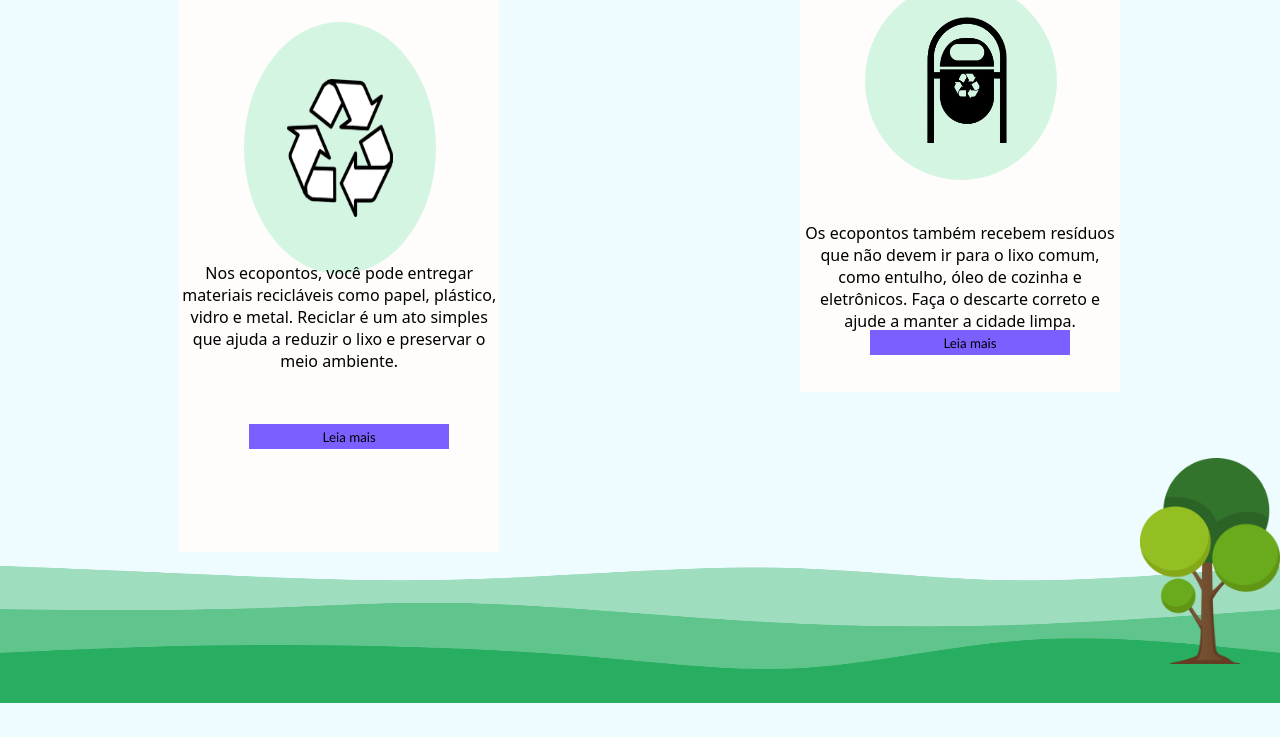
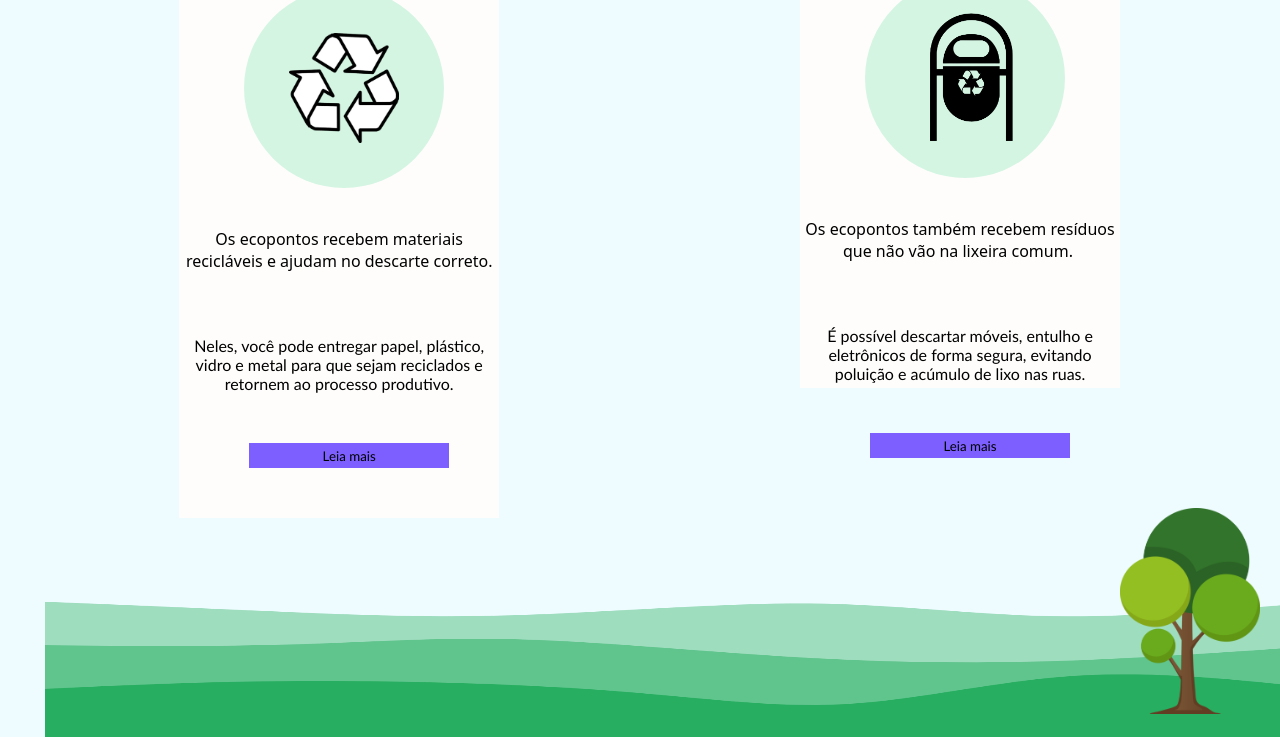
Before and after one commit to senacrs-emti/2025-1MA-cidadeconectada-G08, a plain HTML site: page sobre.html in a window 1280 px wide. Shown: the part 262-999 px from the top of the page. Before the commit the page ends 968 px from the top, so only its background shows below. Drawn offline with Linux system fonts and the light colour scheme.

Commit message:
ajustei o js e css- sobre

```diff
--- a/sobre.css
+++ b/sobre.css
@@ -1,4 +1,4 @@
-*{
+    *{
     padding: 0px;
     margin: 0px;
 
@@ -13,6 +13,14 @@ h1{
     margin-top: 60px;
     font-family:'Franklin Gothic Medium', 'Arial Narrow', Arial, sans-serif
 }
+
+#retangulo-verde{
+    float: left;
+    display: block;
+    width: 100%;
+    height: 40px;
+    background-color: #27AE60;
+}
 #Quadrado-branco1{
     width: 25%;
     height: 70%;
@@ -22,6 +30,7 @@ h1{
     margin-left: 14%;
     margin-top: 200px;
     position: absolute;
+    max-width: 10000px;
 }
 #Quadrado-branco2{
     width: 25%;
@@ -32,10 +41,12 @@ h1{
     margin-left: 800px;
     margin-top: 160px;
     position: relative;
+    max-width: 1000px;
+
 }
 #circulo1{
-    width: 60%;
-    height: 45%;
+    width: 200px;
+    height: 200px;
     float: left;
     display: flex;
     background-color: #D5F5E3;
@@ -45,8 +56,8 @@ h1{
     align-items: center;
 }
 #circulo2{
-     width: 60%;
-    height: 45%;
+     width: 200px;
+    height: 200px;
     float: left;
     display: flex;
     background-color: #D5F5E3;
@@ -57,34 +68,53 @@ h1{
 }
 #p1{
     margin-top: 270px;
-    position: absolute;
     font-family: system-ui, -apple-system, BlinkMacSystemFont, 'Segoe UI', Roboto, Oxygen, Ubuntu, Cantarell, 'Open Sans', 'Helvetica Neue', sans-serif;
     text-align: center;
 }
 #p2{
     margin-top: 270px;
-    position: absolute;
     font-family: system-ui, -apple-system, BlinkMacSystemFont, 'Segoe UI', Roboto, Oxygen, Ubuntu, Cantarell, 'Open Sans', 'Helvetica Neue', sans-serif;
     text-align: center;
 }
+#texto-escondido{
+    display: none;
+    display: flex;
+    margin-top: 20%;
+    text-align: center;
+}
+#texto-escondido2{
+    display: none;
+    display: flex;
+    margin-top: 20%;
+    text-align: center;
+}
+
 
 #leia-mais{
-    margin-top: 150px;
+    margin-top: 50px;
     margin-left: 70px;
     width: 200px;
     height: 25px;
     border: 0px;
     background-color: #7D5FFF;
     position: relative;
+    transform: 0.3s;
+}
+#leia-mais:hover{
+    opacity: 0.6;
 }
 #leia-mais2{
-    margin-top: 150px;
+    margin-top: 50px;
     margin-left: 70px;
     width: 200px;
     height: 25px;
     border: 0px;
     background-color: #7D5FFF;
     position: relative;
+    transform: 0.3s;
+}
+#leia-mais2:hover{
+    opacity: 0.6;
 }
 #foto-reciclagem{
     width: 55%;
@@ -101,18 +131,18 @@ h1{
     margin-left: auto;
     margin-right: auto;
 }
+
 #onda{
     width: 100%;
     height: 170px;
-    margin-top: 11%;
-    position: relative;
+    margin-top: 61%;
+    margin-left: -84%;
+    position:absolute ;
 
 }
 #arvore{
-    position: absolute;
+    position: relative;
     right: 0px;
-    top:760px;
-    width: 200px;
     top:720px;
     width: 140px;
 }
--- a/sobre.html
+++ b/sobre.html
@@ -44,9 +44,10 @@
         <div id="circulo1">
             <img src="foto/reciclagem.webp" alt="" id="foto-reciclagem">
         </div>
-        <p id="p1">Nos ecopontos, você pode entregar materiais recicláveis como papel, plástico, vidro e metal. Reciclar é um ato simples que ajuda a reduzir o lixo e preservar o meio ambiente.</p>
+        <p id="p1">Os ecopontos recebem materiais recicláveis e ajudam no descarte correto.</p>
+        <p id="texto-escondido">Neles, você pode entregar papel, plástico, vidro e metal para que sejam reciclados e retornem ao processo produtivo.</p>
        <form>
-        <button id="leia-mais">Leia mais</button>
+        <button id="leia-mais" type="button">Leia mais</button>
         </form>
 
        </div>
@@ -56,22 +57,21 @@
         <div id="circulo2">
            <img src="foto/lixo.png" alt="" id="foto-lixo">
         </div>
-        <p id="p2">Os ecopontos também recebem resíduos que não devem ir para o lixo comum, como entulho, óleo de cozinha e eletrônicos. Faça o descarte correto e ajude a manter a cidade limpa.</p>
+        <p id="p2">Os ecopontos também recebem resíduos que não vão na lixeira comum. </p>
+        <p id="texto-escondido2">É possível descartar móveis, entulho e eletrônicos de forma segura, evitando poluição e acúmulo de lixo nas ruas.</p>
 
       <form >
-        <button id="leia-mais2">Leia mais</button>
+        <button type="button" id="leia-mais2">Leia mais</button>
         </form>
-
-
        </div>
 
 
-<img src="foto/svg (1).png" id="onda">
+    </main>
+    <footer>
+        <img src="foto/svg (1).png" id="onda">
 <img src="foto/illustration-of-tree-free-png.webp" id="arvore">
+    </footer>
+    <script src="sobre.js"></script>
 
-
-<script src="sobre.js"></script>
-    </main>
-    <footer></footer>
 </body>
 </html>
```
